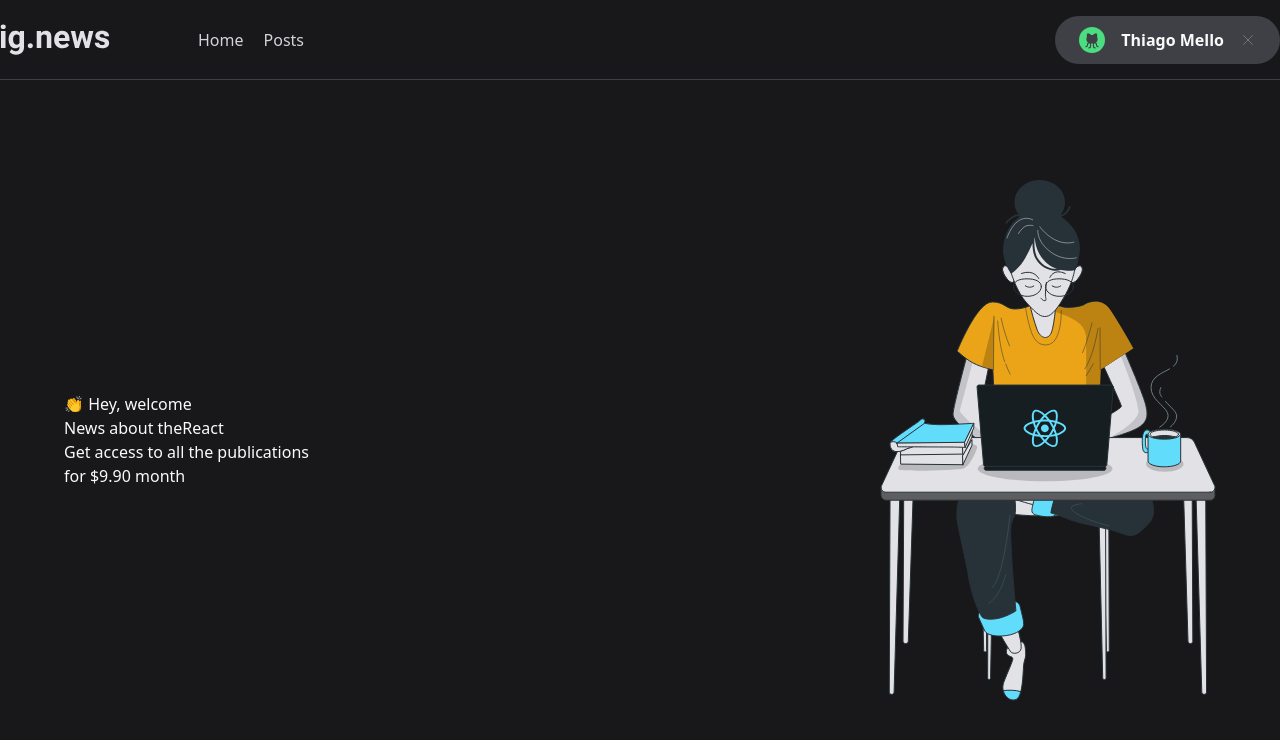
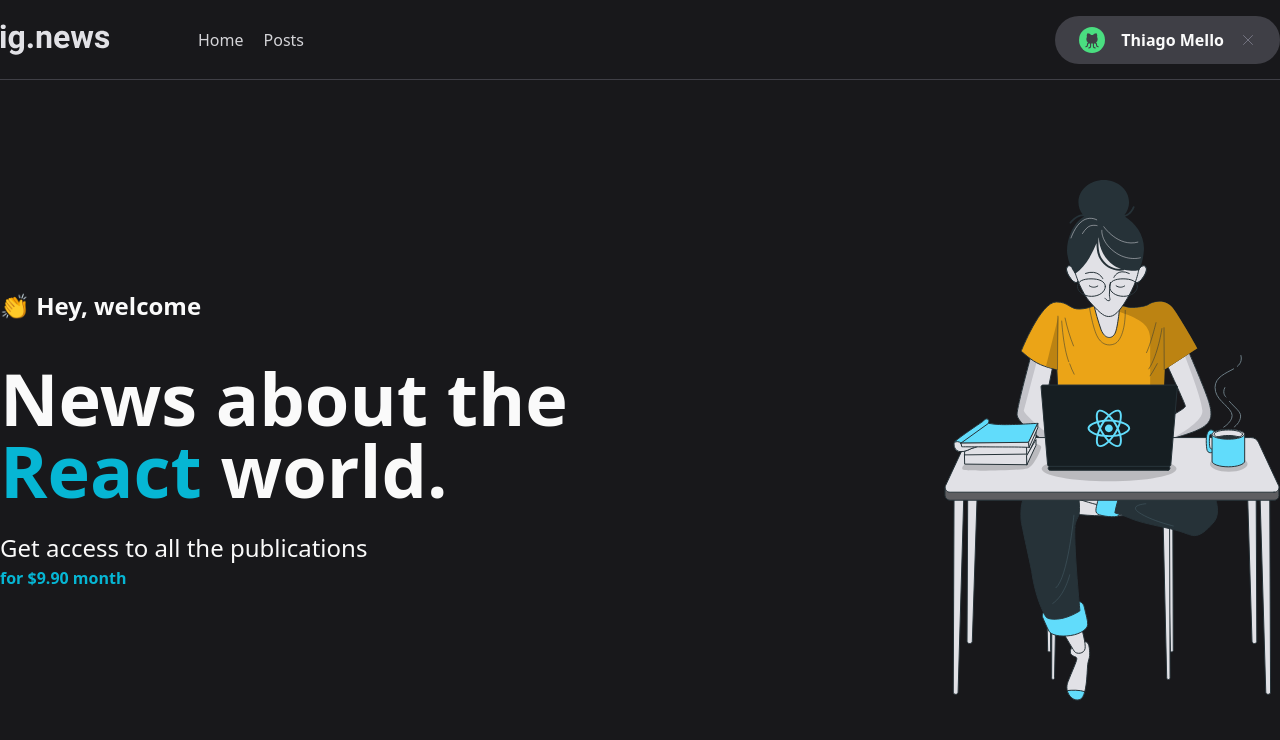
Before and after one commit to timabuntu/ignews, a Next.js app: page / in a window 1280 px wide. Shown: the top 740 px of the page. Built offline with nearby package versions, Linux system fonts and the light colour scheme.

Commit message:
feat: created home and styled

```diff
--- a/pages/index.tsx
+++ b/pages/index.tsx
@@ -9,15 +9,18 @@ const Home: NextPage = () => {
       <Head>
         <title>Home | ig.news</title>
       </Head>
-      <main className='flex justify-between 8 mx-auto max-w-6xl h-[calc(100vh-5rem)] items-center'>
+      <main className='flex justify-between 8 mx-auto container h-[calc(100vh-5rem)] items-center'>
         <section>
-          <span>👏 Hey, welcome</span>
-          <h1>
-            News about the
-            <span>React</span>
+          <span className='text-2xl font-semibold'>👏 Hey, welcome</span>
+          <h1 className='font-bold text-7xl leading-[4.5rem] mt-10 text'>
+            News about the <br />
+            <span className='text-cyan-500'>React</span> world.
           </h1>
-          <p>Get access to all the publications</p>
-          <span>for $9.90 month</span>
+
+          <p className='mt-6 text-2xl leading-9'>
+            Get access to all the publications
+          </p>
+          <span className='font-bold text-cyan-500'>for $9.90 month</span>
         </section>
         <Image src={avatar} alt='avatar Girl coding' width={336} height={521} />
       </main>
```
